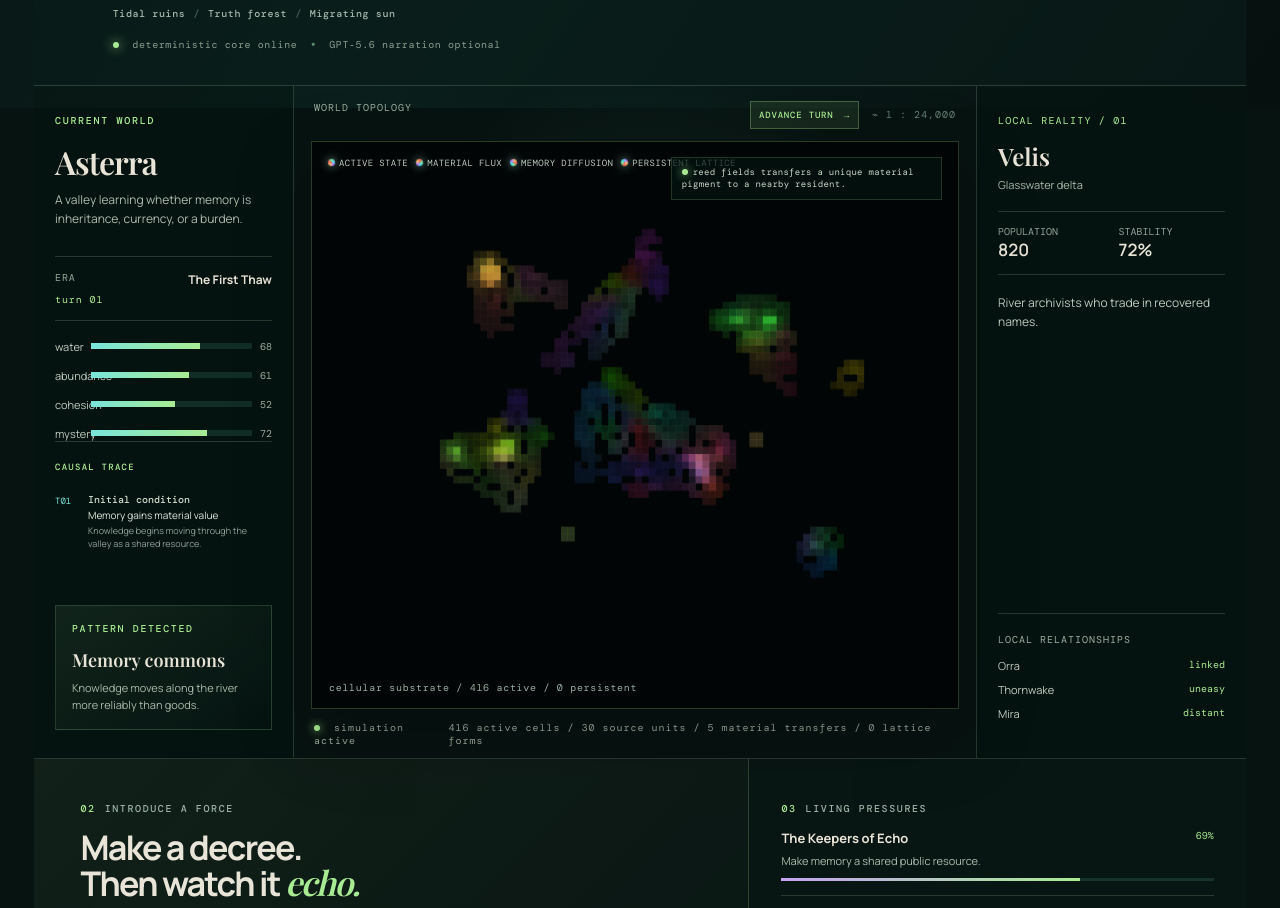
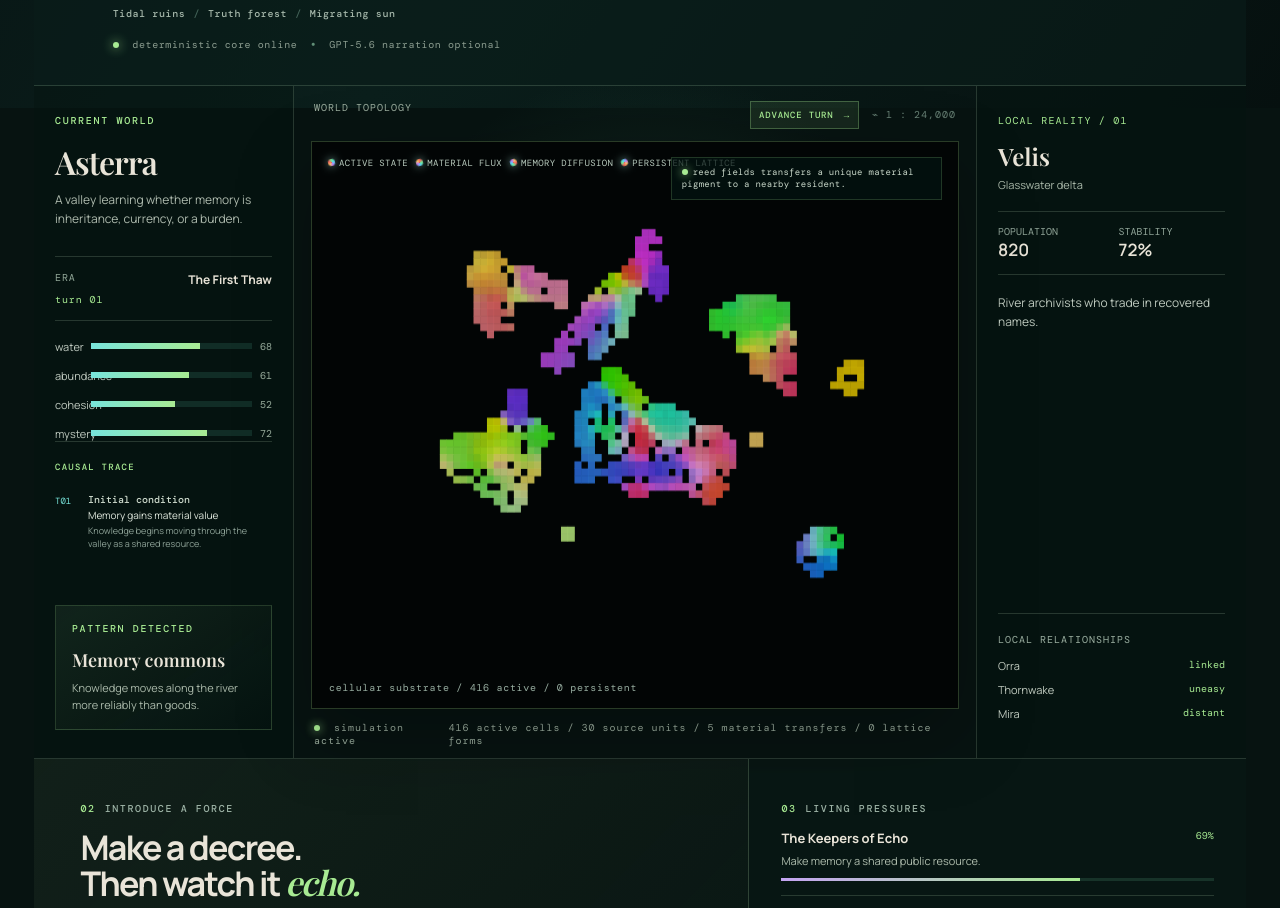
Before and after one commit to rotisk1995/seed-genesis-engine, a website: page public/index.html in a window 1280 px wide. Shown: the part 692-1600 px from the top of the page. Drawn offline with nearby package versions, Linux system fonts and the light colour scheme; animation ran at ten frames a second; a web font is replaced by a local one.

Commit message:
Keep cellular pigments vivid across charge states

```diff
--- a/public/app.js
+++ b/public/app.js
@@ -1043,11 +1043,19 @@ function drawEcosystem(now) {
     const width = ecosystem.cellWidth + .35;
     const height = ecosystem.cellHeight + .35;
     const intensity = clampUnit(charge * (.74 + cell.memory * .18));
-    const pigment = vividPigment(cell.pigment, .94 + intensity * .22);
-    context.fillStyle = rgba(pigment, .12 + intensity * .86);
+    const pigment = vividPigment(cell.pigment, 1.12);
+    context.fillStyle = rgba(pigment, .9);
     context.fillRect(x, y, width, height);
+    if (charge > .16) {
+      const pulse = .5 + Math.sin(now / 210 + index * .73) * .5;
+      context.save();
+      context.globalCompositeOperation = "screen";
+      context.fillStyle = rgba(vividPigment(pigment, 1.24), .1 + intensity * pulse * .34);
+      context.fillRect(x, y, width, height);
+      context.restore();
+    }
     if (cell.construction > .09) {
-      context.fillStyle = rgba(vividPigment(mixPigments([pigment, [255, 255, 255]], [.82, .18])), .22 + cell.construction * .66);
+      context.fillStyle = rgba(vividPigment(pigment, 1.34), .52 + cell.construction * .42);
       context.fillRect(x, y, width, height);
     }
   });
--- a/public/index.html
+++ b/public/index.html
@@ -69,6 +69,6 @@
       </section>
       <footer><span>SEED / OBSERVE · LEARN · EVOLVE</span><span>Built for worlds that surprise their creators.</span></footer>
     </main>
-    <script type="module" src="/app.js?v=20260716-cellular-vivid"></script>
+    <script type="module" src="/app.js?v=20260716-cellular-signal"></script>
   </body>
 </html>
```
